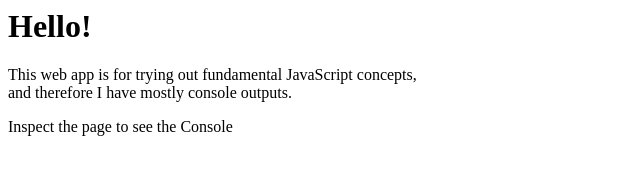
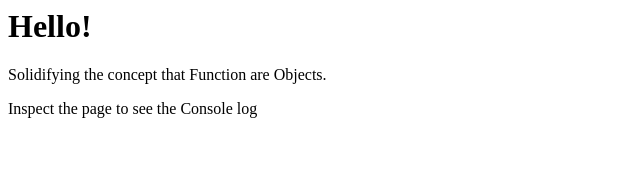
Before and after one commit to rochellev/javascript-weid-parts, a plain HTML site: page Functions_are_Objects/index.html in a window 1280 px wide. Shown: the whole page, without its empty margins (0-640 px from the left). Drawn offline with Linux system fonts and the light colour scheme.

Commit message:
establish that functions saved in memeory like objects

```diff
--- a/Functions_are_Objects/app.js
+++ b/Functions_are_Objects/app.js
@@ -1,4 +1,13 @@
 // functions are objects
-function greet(){
-  console.log('hi')
+// sits in memory
+function greet() {
+  console.log("hi");
 }
+
+// in memory
+greet.language = "english";
+
+console.log(greet);
+console.log(greet.language);
+
+// function object{ name: greet, code: console.log())}
--- a/Functions_are_Objects/index.html
+++ b/Functions_are_Objects/index.html
@@ -3,10 +3,9 @@
   <body>
     <h1>Hello!</h1>
     <p>
-      This web app is for trying out fundamental JavaScript concepts, <br />
-      and therefore I have mostly console outputs.
+      Solidifying the concept that Function are Objects.
     </p>
-    <p>Inspect the page to see the Console</p>
+    <p>Inspect the page to see the Console log</p>
     <script src="app.js"></script>
   </body>
 </html>
```
